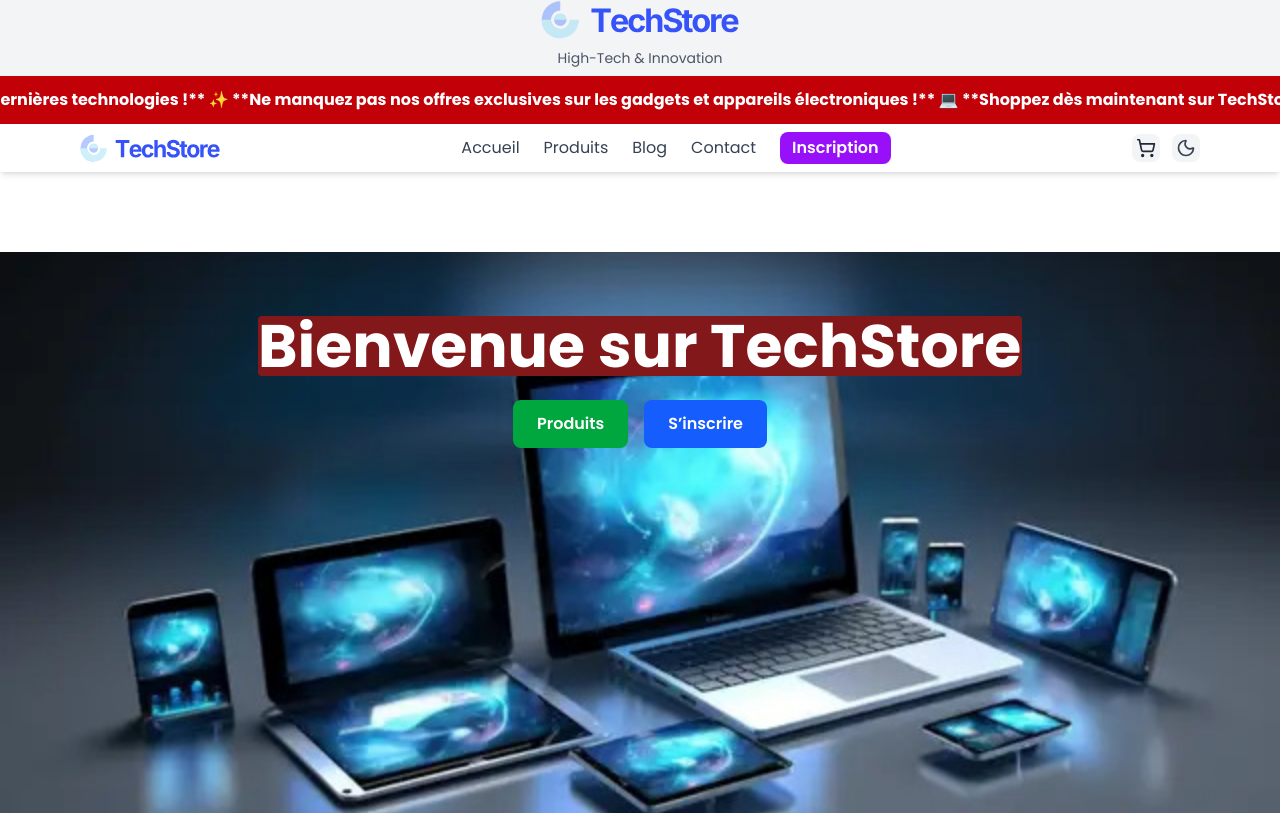
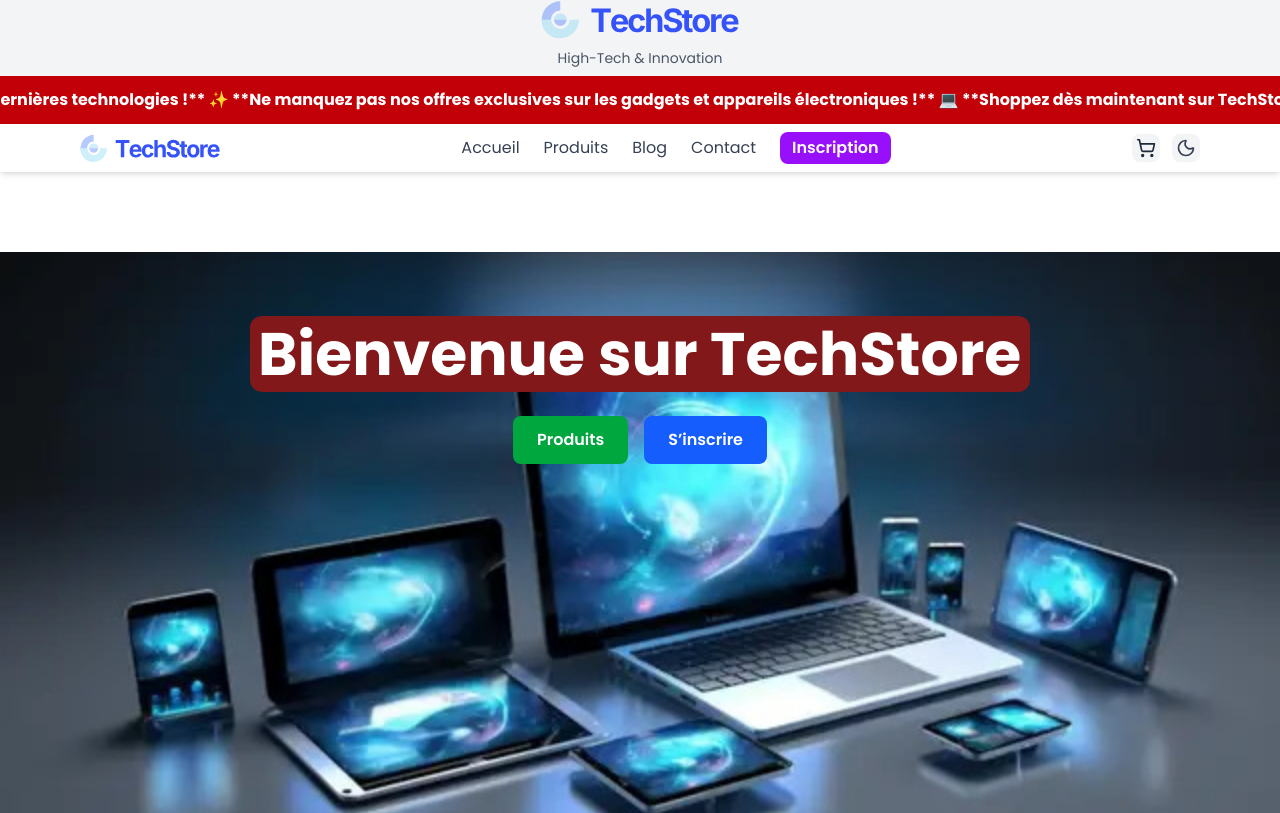
Before and after one commit to mediihass/techstore, a Next.js app: page / in a window 1280 px wide. Shown: the top 813 px of the page. Built offline with nearby package versions, Linux system fonts and the light colour scheme.

Commit message:
update motion

```diff
--- a/app/components/ProduitList.js
+++ b/app/components/ProduitList.js
@@ -97,7 +97,7 @@ export default function ProduitList() {
       rounded-lg
       bg-white dark:bg-gray-800
       text-gray-900 dark:text-white
-      focus:outline-none focus:ring-2 focus:ring-primary
+      focus:outline-none focus:ring-1 focus:ring-primary
     "
         />
 
--- a/app/page.js
+++ b/app/page.js
@@ -23,7 +23,7 @@ export default function HomePage() {
               animateBy="words"
               direction="top"
               onAnimationComplete={handleAnimationComplete}
-              className="text-white text-4xl text-center md:text-6xl font-bold bg-red-900 rounded mb-6 mt-16"
+              className="text-white text-4xl text-center flex justify-center md:text-6xl font-bold bg-red-900 rounded-xl mb-6 mt-16 p-2"
             />
 
             {/* Links */}
```
